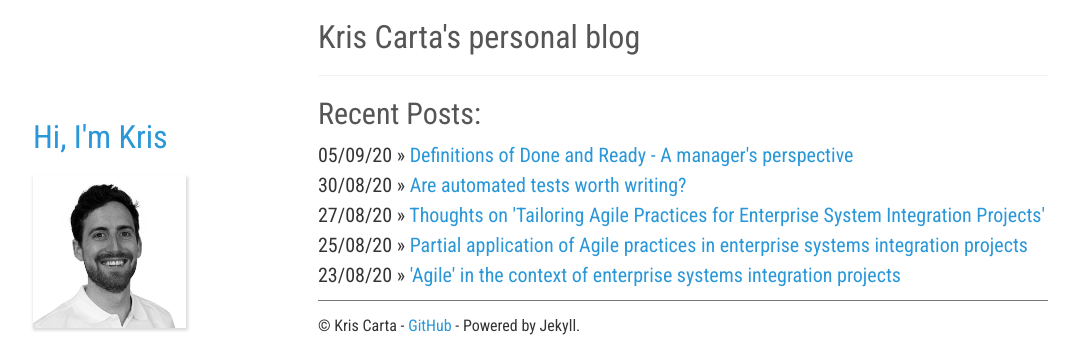
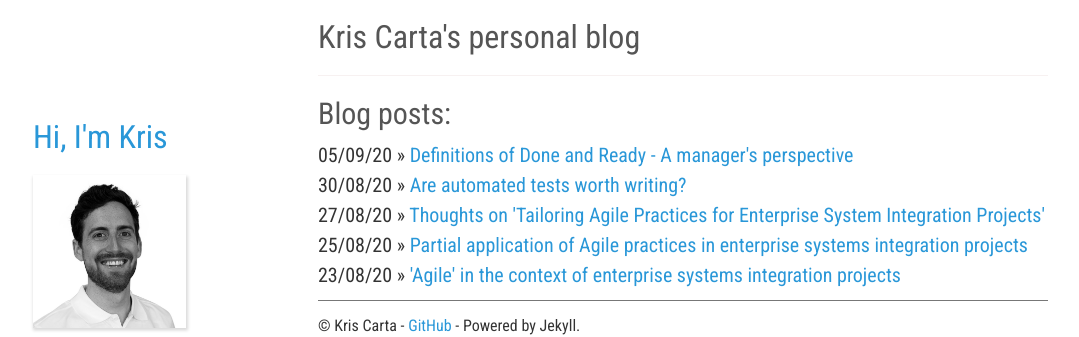
Before and after one commit to kcarta/kcarta.github.io-temp, a Jekyll site: the page built from index.html, in a window 1280 px wide. Shown: the top 337 px of the page, without its empty margins (52-1131 px from the left). Built offline with Jekyll 4.4.1, drawn with Linux system fonts in a browser that asks for light colours; the list of posts is cut into pages by our own code.

Commit message:
Fix typos

```diff
--- a/index.html
+++ b/index.html
@@ -6,7 +6,7 @@ layout: default
   <h1>{{ site.title }}</h1>
   <hr />
 
-  <h2>Recent Posts:</h2>
+  <h2>Blog posts:</h2>
   <ul class="posts">
     {% for post in paginator.posts %}
       <li>{{ post.date | date: "%d/%m/%y" }} &raquo; <a href="{{ post.url }}">{{ post.title }}</a></li>
```
Also changed, not shown: _posts/2020-09-05-done-and-ready.md (+1 -1 lines), Gemfile.lock.
